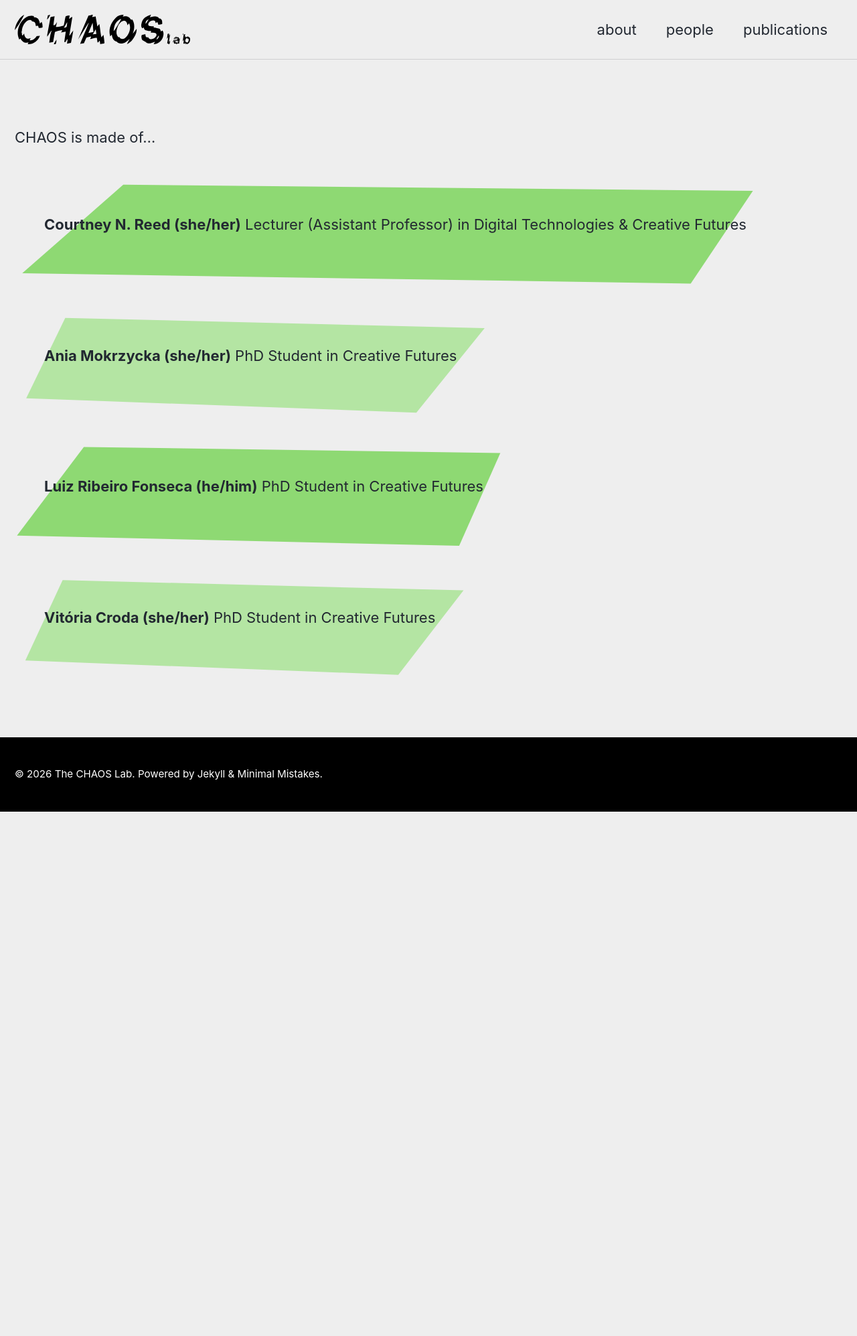
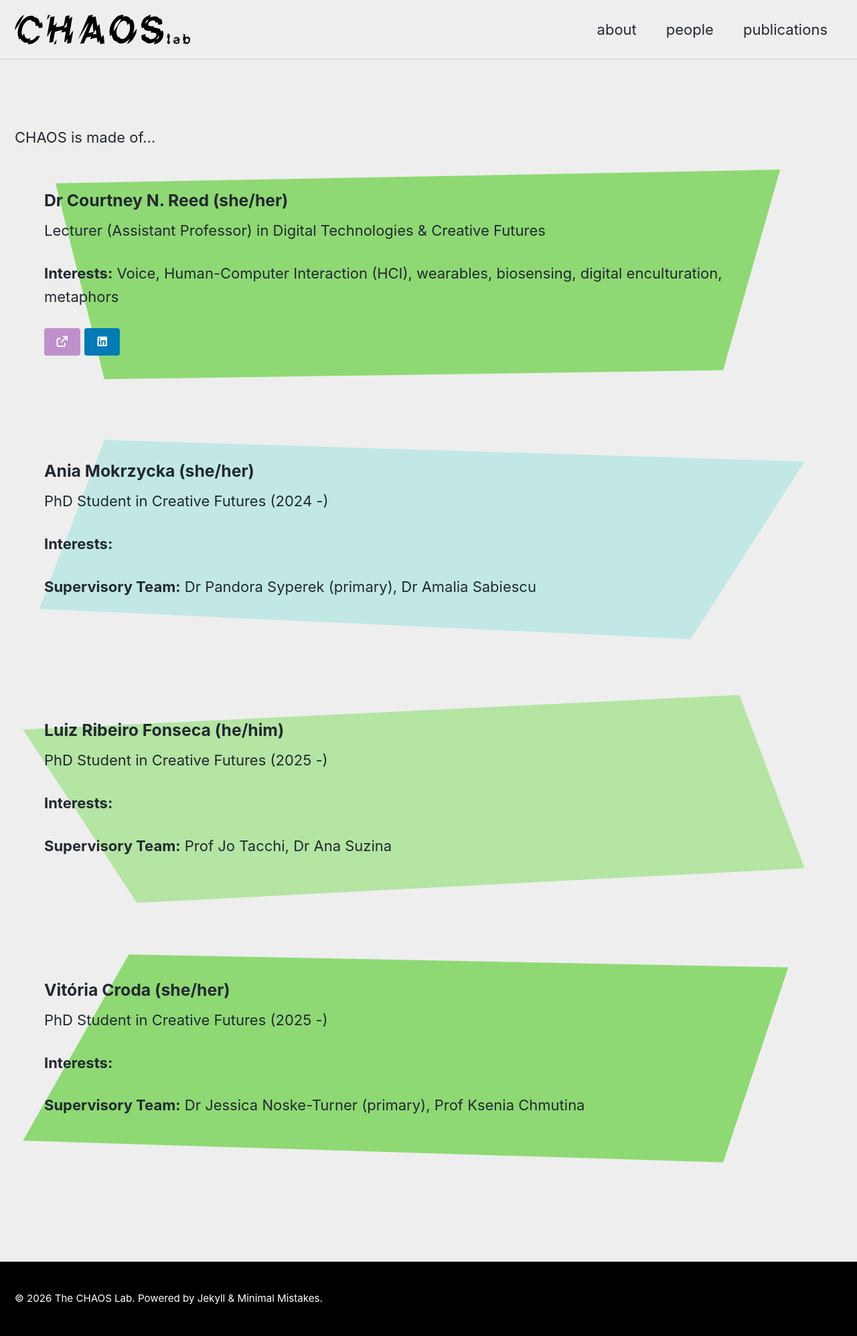
Before and after one commit to thechaoslab/site, a Jekyll site: the page built from _pages/people.md, in a window 1280 px wide. Shown: the whole page at 67% size. Built offline with Jekyll 4.4.1, drawn with Linux system fonts in a browser that asks for light colours; cached includes are drawn as plain includes; before the commit the page ends 1212 px from its top, so only the background shows below that.

Commit message:
setup people page and styles

```diff
--- /dev/null
+++ b/_data/people.yml
@@ -0,0 +1,30 @@
+- name: Dr Courtney N. Reed (she/her)
+  role: Lecturer (Assistant Professor) in Digital Technologies & Creative Futures
+  interests: Voice, Human-Computer Interaction (HCI), wearables, biosensing, digital enculturation, metaphors
+  image:
+  url: https://www.courtneynreed.com/
+  linkedin: https://www.linkedin.com/in/courtneynreed
+
+- name: Ania Mokrzycka (she/her)
+  role: PhD Student in Creative Futures
+  years: 2024 -
+  supervisors: Dr Pandora Syperek (primary), Dr Amalia Sabiescu
+  interests:
+  image:
+  link:
+
+- name: Luiz Ribeiro Fonseca (he/him)
+  role: PhD Student in Creative Futures
+  years: 2025 -
+  supervisors: Prof Jo Tacchi, Dr Ana Suzina
+  interests:
+  image:
+  link:
+
+- name: Vitória Croda (she/her)
+  role: PhD Student in Creative Futures
+  years: 2025 -
+  supervisors: Dr Jessica Noske-Turner (primary), Prof Ksenia Chmutina
+  interests:
+  image:
+  link:
--- /dev/null
+++ b/_includes/person-card.html
@@ -0,0 +1,36 @@
+<div class="person-row">
+
+  <div class="quad-box shape-{{ include.index | modulo: 4 | plus: 1 }} green-{{ include.index | modulo: 3 | plus: 1 }}">
+    <div class="person-text">
+      <h3>{{ person.name }}</h3>
+      <p>{{ person.role }} {% if person.years %}({{ person.years }}){% endif %}</p>
+      <p><b>Interests:</b> {{ person.interests }}</p>
+
+      {% if person.supervisors %}
+        <p><b>Supervisory Team:</b> {{ person.supervisors }}</p>
+      {% endif %}
+
+      {% if person.url %}
+        <a href="{{ person.url }}" target="_blank" class="btn btn--chaos">
+          <i class="fa fa-external-link" aria-hidden="true"></i>
+        </a>
+      {% endif %}
+
+      {% if person.linkedin %}
+        <a href="{{ person.linkedin }}" target="_blank" class="btn btn--linkedin">
+          <i class="fab fa-fw fa-linkedin" aria-hidden="true"></i>
+        </a>
+    {% endif %}
+
+
+
+    </div>
+  </div>
+
+  <div class="person-image">
+    {% if person.image %}
+      <img src="{{ person.image }}" alt="{{ person.name }}">
+    {% endif %}
+  </div>
+
+</div>
--- a/_pages/people.md
+++ b/_pages/people.md
@@ -4,12 +4,19 @@ title: "people"
 permalink: /people/
 author_profile: false
 ---
+
+
 <br><br>
 <!-- <h2>people</h2> -->
 
 CHAOS is made of...
 
-{% include quad-box.html content="
+{% for person in site.data.people %}
+  {% include person-card.html person=person index=forloop.index0 %}
+{% endfor %}
+
+<!--
+
 <p>
 <b>Courtney N. Reed (she/her)</b>
 Lecturer (Assistant Professor) in Digital Technologies & Creative Futures
@@ -36,3 +43,4 @@ PhD Student in Creative Futures
 PhD Student in Creative Futures
 </p>
 " %}
+ -->
--- a/_sass/minimal-mistakes/_buttons.scss
+++ b/_sass/minimal-mistakes/_buttons.scss
@@ -36,6 +36,7 @@
   (success, $success-color),
   (warning, $warning-color),
   (danger, $danger-color),
+  (chaos, #BE91CC),
   (info, $info-color),
   /* brands */
   (bluesky, $bluesky-color),
--- /dev/null
+++ b/_sass/person-card.scss
@@ -0,0 +1,32 @@
+.person-row {
+  display: flex;
+  align-items: center;
+  justify-content: space-between;
+  gap: 2rem;
+  margin-bottom: 2.5rem;
+}
+
+/* Make quad-box behave nicely inside flex */
+.person-row .quad-box {
+  flex: 1;
+}
+
+/* Image styling */
+.person-image img {
+  width: 140px;
+  height: auto;
+  border-radius: 6px;
+}
+
+/* Responsive: stack on mobile */
+@media (max-width: 768px) {
+  .person-row {
+    flex-direction: column;
+    align-items: flex-start;
+  }
+
+  .person-image {
+    margin-top: 1rem;
+    flex-shrink: 0;
+  }
+}
--- a/assets/css/main.scss
+++ b/assets/css/main.scss
@@ -9,3 +9,4 @@ search: false
 @import "minimal-mistakes"; // main partials
 @import "pubsstyle";
 @import "quad-box";
+@import "person-card";
```
Also changed, not shown: 10 other files.
